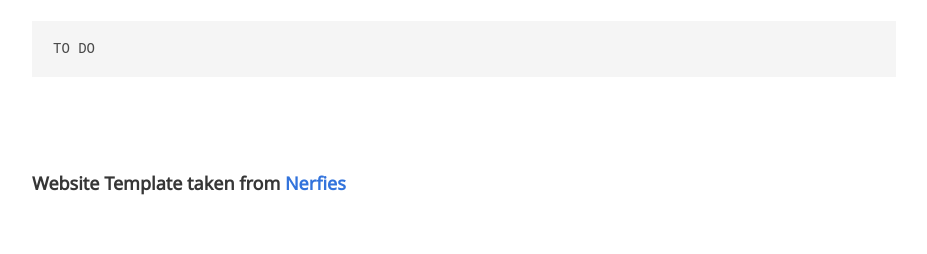
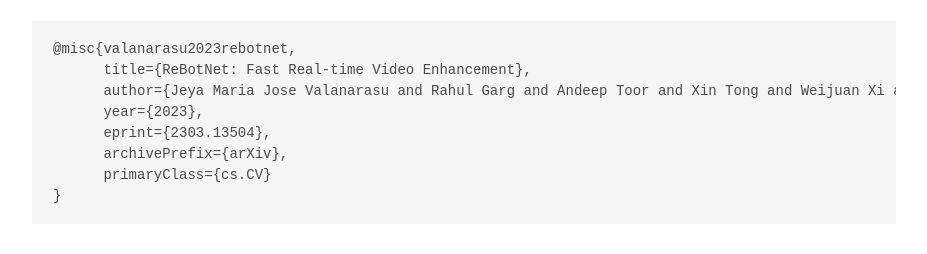
Before and after one commit to jeya-maria-jose/rebotnet-web, a plain HTML site: page index.html in a window 1280 px wide. Shown: the part 4533-4787 px from the top of the page, without its empty margins (176-1103 px from the left). Drawn offline with nearby package versions, Linux system fonts and the light colour scheme; some icons are missing; a web font is replaced by a local one.

Commit message:
Update index.html

```diff
--- a/index.html
+++ b/index.html
@@ -128,7 +128,7 @@
             <div class="publication-links">
               <!-- PDF Link. -->
               <span class="link-block">
-                <a href="https://arxiv.org/pdf/"
+                <a href="https://arxiv.org/pdf/2303.13504.pdf"
                    class="external-link button is-normal is-rounded is-dark">
                   <span class="icon">
                       <i class="fas fa-file-pdf"></i>
@@ -137,7 +137,7 @@
                 </a>
               </span>
               <span class="link-block">
-                <a href="https://arxiv.org/abs/"
+                <a href="https://arxiv.org/abs/2303.13504"
                    class="external-link button is-normal is-rounded is-dark">
                   <span class="icon">
                       <i class="ai ai-arxiv"></i>
@@ -394,7 +394,14 @@
   <div class="container is-max-desktop content">
     <h2 class="title">BibTeX</h2>
 
-    <pre><code>TO DO</code></pre>
+    <pre><code>@misc{valanarasu2023rebotnet,
+      title={ReBotNet: Fast Real-time Video Enhancement},
+      author={Jeya Maria Jose Valanarasu and Rahul Garg and Andeep Toor and Xin Tong and Weijuan Xi and Andreas Lugmayr and Vishal M. Patel and Anne Menini},
+      year={2023},
+      eprint={2303.13504},
+      archivePrefix={arXiv},
+      primaryClass={cs.CV}
+}</code></pre>
   </div>
 </section>
 
```
